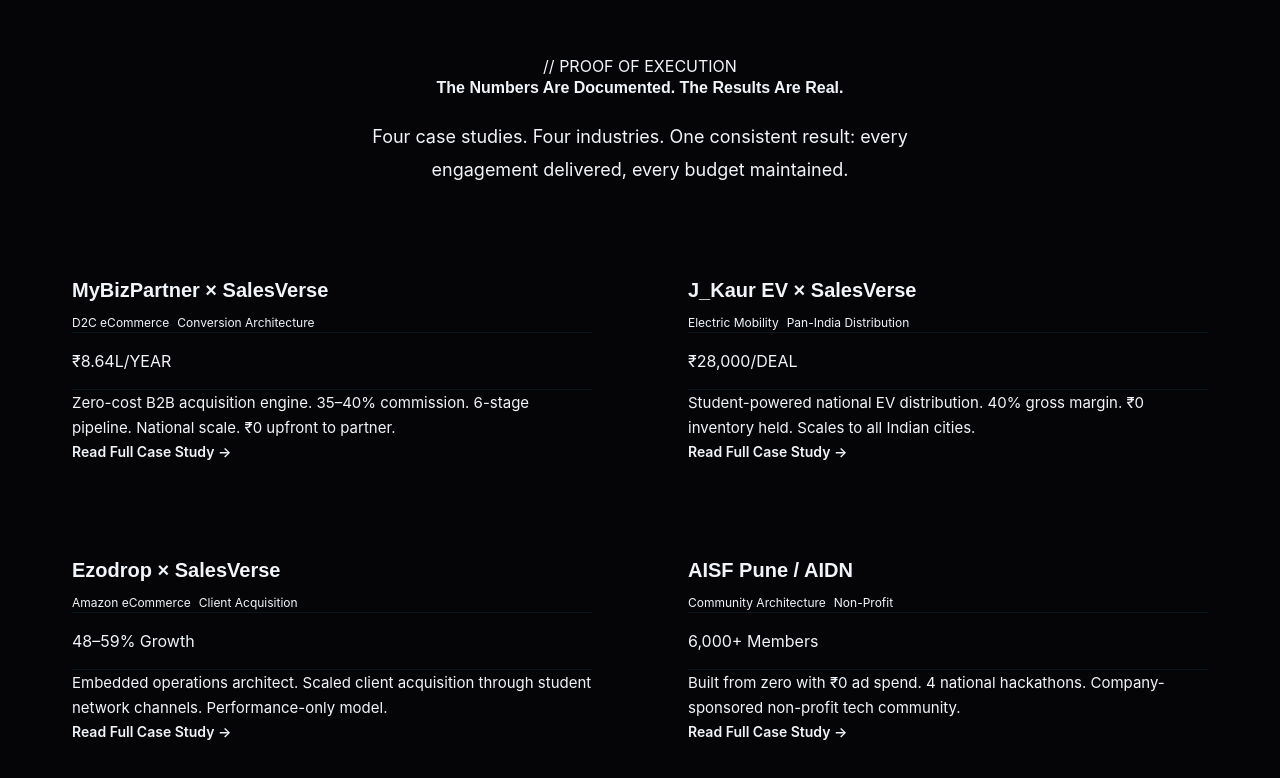
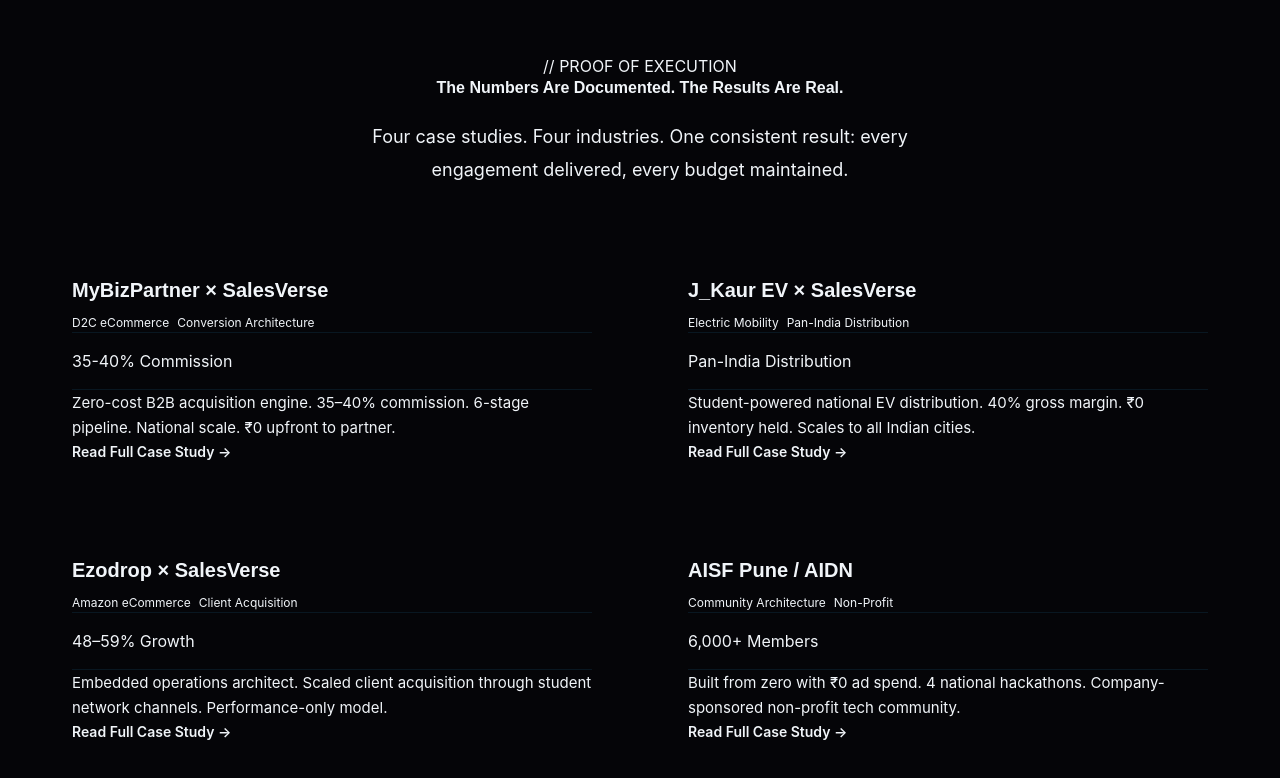
Before and after one commit to OMKUMAR226/om-executive-portfolio, a Next.js app: page /case-studies in a window 1280 px wide. Shown: the part 106-884 px from the top of the page. Built offline with nearby package versions, Linux system fonts and the light colour scheme.

Commit message:
fix: downsize MyBizPartner and J_Kaur EV large numbers

```diff
--- a/app/case-studies/ev-salesforce/page.jsx
+++ b/app/case-studies/ev-salesforce/page.jsx
@@ -3,7 +3,7 @@
 import AnimatedHeading from '@/components/shared/AnimatedHeading';
 
 export const metadata = {
-  title: 'J_Kaur EV Case Study | ₹28,000/Deal National Distribution',
+  title: 'J_Kaur EV Case Study | National Distribution',
 };
 
 export default function EVCaseStudyPage() {
@@ -11,7 +11,7 @@
     <div style={{ paddingBottom: '120px' }}>
       {/* Sticky Metrics Bar */}
       <div className="sticky-metrics-bar">
-        <MoneyBadge value="₹28,000 ($335)/DEAL" size="sm" color="gold" />
+        <MoneyBadge value="PAN-INDIA DISTRIBUTION" size="sm" color="gold" />
         <MoneyBadge value="40% GROSS MARGIN" size="sm" color="sky" />
         <MoneyBadge value="₹0 INVENTORY" size="sm" color="sky" />
         <MoneyBadge value="PAN-INDIA" size="sm" color="sky" />
@@ -163,7 +163,7 @@
           <div style={{ textAlign: 'center', marginBottom: '40px' }}>
             <h2 style={{ fontSize: '32px', color: 'var(--white)', marginBottom: '32px' }}>Final Results</h2>
             <div style={{ display: 'flex', flexWrap: 'wrap', gap: '16px', justifyContent: 'center' }}>
-              <MoneyBadge value="₹28,000 ($335)/DEAL" size="xl" color="gold" />
+              <MoneyBadge value="PAN-INDIA DISTRIBUTION" size="xl" color="gold" />
               <MoneyBadge value="₹0 INVENTORY" size="xl" color="sky" />
               <MoneyBadge value="₹0 OVERHEAD" size="xl" color="sky" />
               <MoneyBadge value="PAN-INDIA" size="xl" color="gold" />
--- a/app/case-studies/mybizpartner/page.jsx
+++ b/app/case-studies/mybizpartner/page.jsx
@@ -3,7 +3,7 @@
 import AnimatedHeading from '@/components/shared/AnimatedHeading';
 
 export const metadata = {
-  title: 'MyBizPartner Case Study | ₹8.64L/Year Zero-Cost Acquisition',
+  title: 'MyBizPartner Case Study | Zero-Cost Acquisition',
 };
 
 export default function MyBizPartnerPage() {
@@ -12,7 +12,7 @@
       {/* Sticky Metrics Bar */}
       <div className="sticky-metrics-bar">
         <MoneyBadge value="35–40%" size="sm" color="sky" />
-        <MoneyBadge value="₹8.64L ($10.4k)/YEAR" size="sm" color="gold" />
+        <MoneyBadge value="35-40% COMMISSION" size="sm" color="gold" />
         <MoneyBadge value="₹72,000 ($860)/MONTH" size="sm" color="gold" />
         <MoneyBadge value="₹0 UPFRONT" size="sm" color="sky" />
         <MoneyBadge value="6 STAGES" size="sm" color="sky" />
@@ -30,7 +30,7 @@
           </div>
 
           <AnimatedHeading as="h1" style={{ marginBottom: '24px' }}>
-            Architecting a Zero-Cost B2B Acquisition Engine That Scales to ₹8.64L/Year
+            Architecting a Zero-Cost B2B Acquisition Engine
           </AnimatedHeading>
 
           <div style={{ fontFamily: "'JetBrains Mono', monospace", color: 'var(--slate-400)', fontSize: '14px', marginBottom: '40px' }}>
@@ -155,7 +155,7 @@
                     <td>Growth Phase</td>
                     <td>12 × ₹15k (40%)</td>
                     <td><MoneyBadge value="₹72,000 ($860)" size="sm" color="sky" /></td>
-                    <td><MoneyBadge value="₹8.64L ($10.4k)" size="md" color="gold" /></td>
+                    <td><MoneyBadge value="35-40%" size="md" color="gold" /></td>
                   </tr>
                 </tbody>
               </table>
@@ -165,7 +165,7 @@
           <div style={{ textAlign: 'center', marginBottom: '40px' }}>
             <h2 style={{ fontSize: '32px', color: 'var(--white)', marginBottom: '32px' }}>Final Results</h2>
             <div style={{ display: 'flex', flexWrap: 'wrap', gap: '16px', justifyContent: 'center' }}>
-              <MoneyBadge value="₹8.64L ($10.4k)/YEAR" size="xl" color="gold" />
+              <MoneyBadge value="35-40% COMMISSION" size="xl" color="gold" />
               <MoneyBadge value="₹72,000 ($860)/MONTH" size="xl" color="gold" />
               <MoneyBadge value="₹0 UPFRONT" size="xl" color="sky" />
               <MoneyBadge value="₹0 FEES WAIVED" size="xl" color="sky" />
--- a/app/case-studies/page.jsx
+++ b/app/case-studies/page.jsx
@@ -14,7 +14,7 @@
     id: 'mybizpartner',
     company: 'MyBizPartner × SalesVerse',
     tags: ['D2C eCommerce', 'Conversion Architecture'],
-    badge: '₹8.64L/YEAR',
+    badge: '35-40% Commission',
     result: 'Zero-cost B2B acquisition engine. 35–40% commission. 6-stage pipeline. National scale. ₹0 upfront to partner.',
     href: '/case-studies/mybizpartner',
   },
@@ -22,7 +22,7 @@
     id: 'ev-salesforce',
     company: 'J_Kaur EV × SalesVerse',
     tags: ['Electric Mobility', 'Pan-India Distribution'],
-    badge: '₹28,000/DEAL',
+    badge: 'Pan-India Distribution',
     result: 'Student-powered national EV distribution. 40% gross margin. ₹0 inventory held. Scales to all Indian cities.',
     href: '/case-studies/ev-salesforce',
   },
--- a/components/home/CaseStudyPreviews.jsx
+++ b/components/home/CaseStudyPreviews.jsx
@@ -12,7 +12,7 @@
     id: 'mybizpartner',
     company: 'MyBizPartner × SalesVerse',
     tags: ['D2C eCommerce', 'Conversion Architecture'],
-    badge: '₹8.64L/YEAR',
+    badge: '35-40% Commission',
     result: 'Zero-cost B2B acquisition engine. 35–40% commission structure. 6-stage pipeline. National scale. ₹0 upfront to partner.',
     href: '/case-studies/mybizpartner',
   },
@@ -20,7 +20,7 @@
     id: 'ev-salesforce',
     company: 'J_Kaur EV × SalesVerse',
     tags: ['Electric Mobility', 'Pan-India Distribution'],
-    badge: '₹28,000/DEAL',
+    badge: 'Pan-India Distribution',
     result: 'Student-powered national EV distribution. 40% gross margin per vehicle. ₹0 inventory held. Scales to all Indian cities.',
     href: '/case-studies/ev-salesforce',
   },
--- a/components/home/MarqueeTicker.jsx
+++ b/components/home/MarqueeTicker.jsx
@@ -4,8 +4,8 @@
   '30–40% Surplus', 'IBM Certified', 'Patent Filed',
   'Scopus Indexed', 'Springer Indexed', 'VIT Pune',
   'NIT Kurukshetra', '4 National Hackathons', 'C-Suite Network',
-  '13+ Communities', 'Pan-India Distribution', '₹28,000/Deal',
-  '₹1,50,000/Month Client Potential',
+  '13+ Communities', 'Pan-India Distribution', 'Zero-Cost Acquisition',
+  '30+ Agencies', '40% Operational Surplus', 'IBM Certified',
 ];
 
 const SKY_ITEMS = [
```
Also changed, not shown: src/lib/gemini.js.
